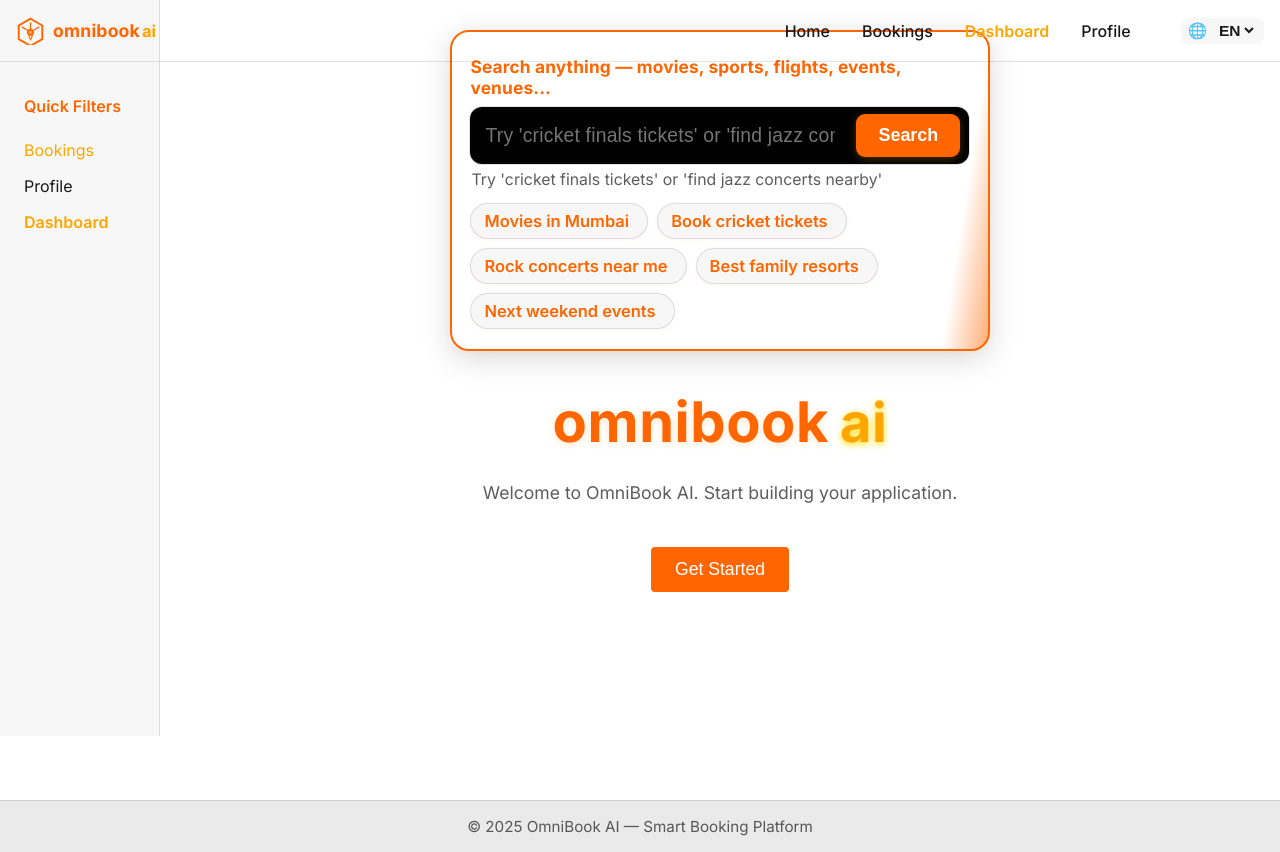
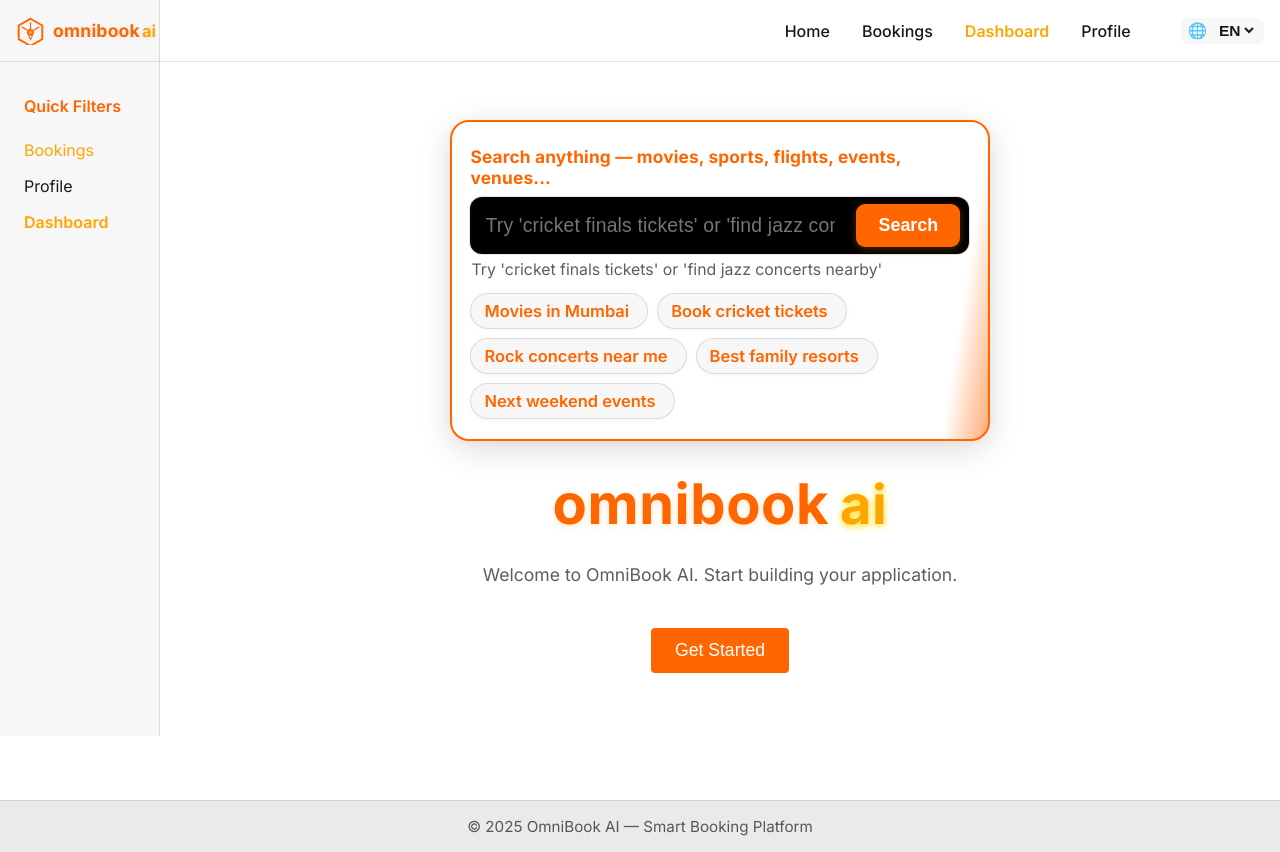
Before and after one commit to Workflow-Manager-admin/omnibook-ai-16339-5bd977bd, a React (Create React App) app in the folder omnibook_ai/: page / in a window 1280 px wide. Built offline with nearby package versions, Linux system fonts and the light colour scheme; the HTML template or start-up script is replaced by a standard one.

Commit message:
Auto-commit: Changes as of 2025-05-29T10:09:49.667849+00:00

```diff
--- a/omnibook_ai/src/App.js
+++ b/omnibook_ai/src/App.js
@@ -25,12 +25,37 @@ function HomePage() {
   }
 
   return (
-    <div>
-      {/* UniversalSearchBar is visually at the top */}
-      <UniversalSearchBar />
-
+    <section
+      className="homepage-hero-section"
+      style={{
+        width: '100%',
+        display: 'flex',
+        flexDirection: 'column',
+        alignItems: 'center',
+        marginTop: '0',
+        marginBottom: '0',
+        background: "var(--primary-bg)",
+        // Responsive vertical spacing will be handled in App.css with media queries
+      }}
+    >
+      {/* Search at top of homepage section */}
+      <div
+        className="homepage-searchbar-wrap"
+        style={{
+          width: "100%",
+          display: "flex",
+          justifyContent: "center",
+          alignItems: "flex-start",
+          paddingTop: "max(48px, 7vw)", // Ensure padding below NavBar
+          position: "relative",
+          zIndex: 2,
+        }}
+      >
+        <UniversalSearchBar />
+      </div>
+      {/* Hero/main title and call to action */}
       <div className="container">
-        <div className="hero" style={{ paddingTop: 38, paddingBottom: 58 }}>
+        <div className="hero" style={{ paddingTop: 30, paddingBottom: 58 }}>
           <h1
             className="title"
             style={{
@@ -77,7 +102,7 @@ function HomePage() {
           </button>
         </div>
       </div>
-    </div>
+    </section>
   );
 }
 
```
Also changed, not shown: 2 other files (tests, documents, lock files or other folders).
